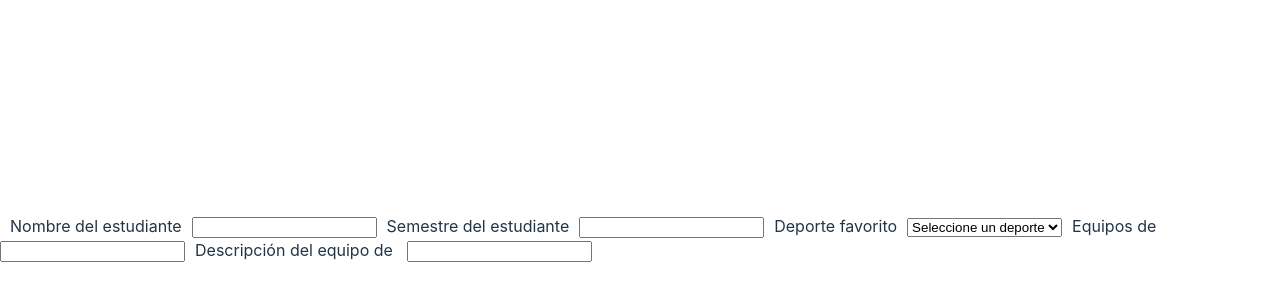
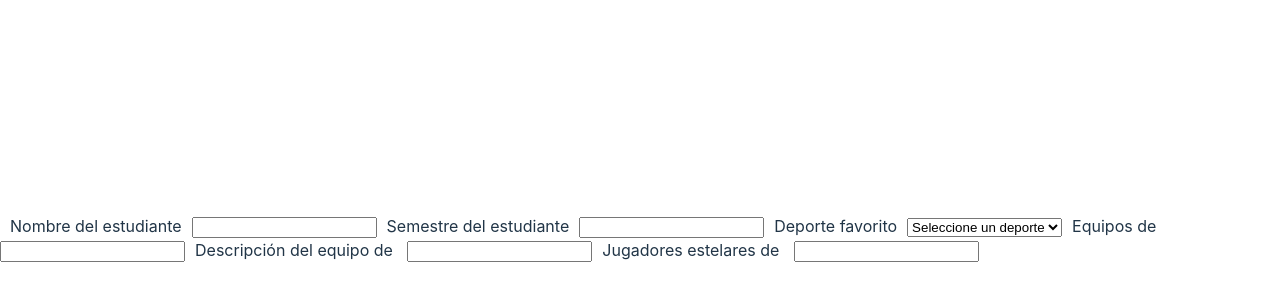
Before and after one commit to lortiz24/rubrica-primer-corte, a React (Vite) app: page / in a window 1280 px wide. Shown: the part 162-462 px from the top of the page. Built offline with nearby package versions, Linux system fonts and the light colour scheme.

Commit message:
Se genera input para colocar los jugadores estelares del equipo

```diff
--- a/src/App.jsx
+++ b/src/App.jsx
@@ -45,6 +45,10 @@ function App() {
           <label htmlFor="descripcionEquipo" style={{ margin: 10 }}>Descripción del equipo de {deporteFavorito}</label>
           <input name='descripcionEquipo' type="text" value={descripcionEquipo} onChange={(e) => setDescripcionEquipo(e.target.value)} required />
 
+          <label htmlFor="jugadoresEstelares" style={{ margin: 10 }}>Jugadores estelares de {equiposDeporte}</label>
+          <input name='jugadoresEstelares' type="text" value={jugadoresEstelares} onChange={(e) => setJugadoresEstelares(e.target.value)} required />
+
+
 
         </form>
       </div>
```
